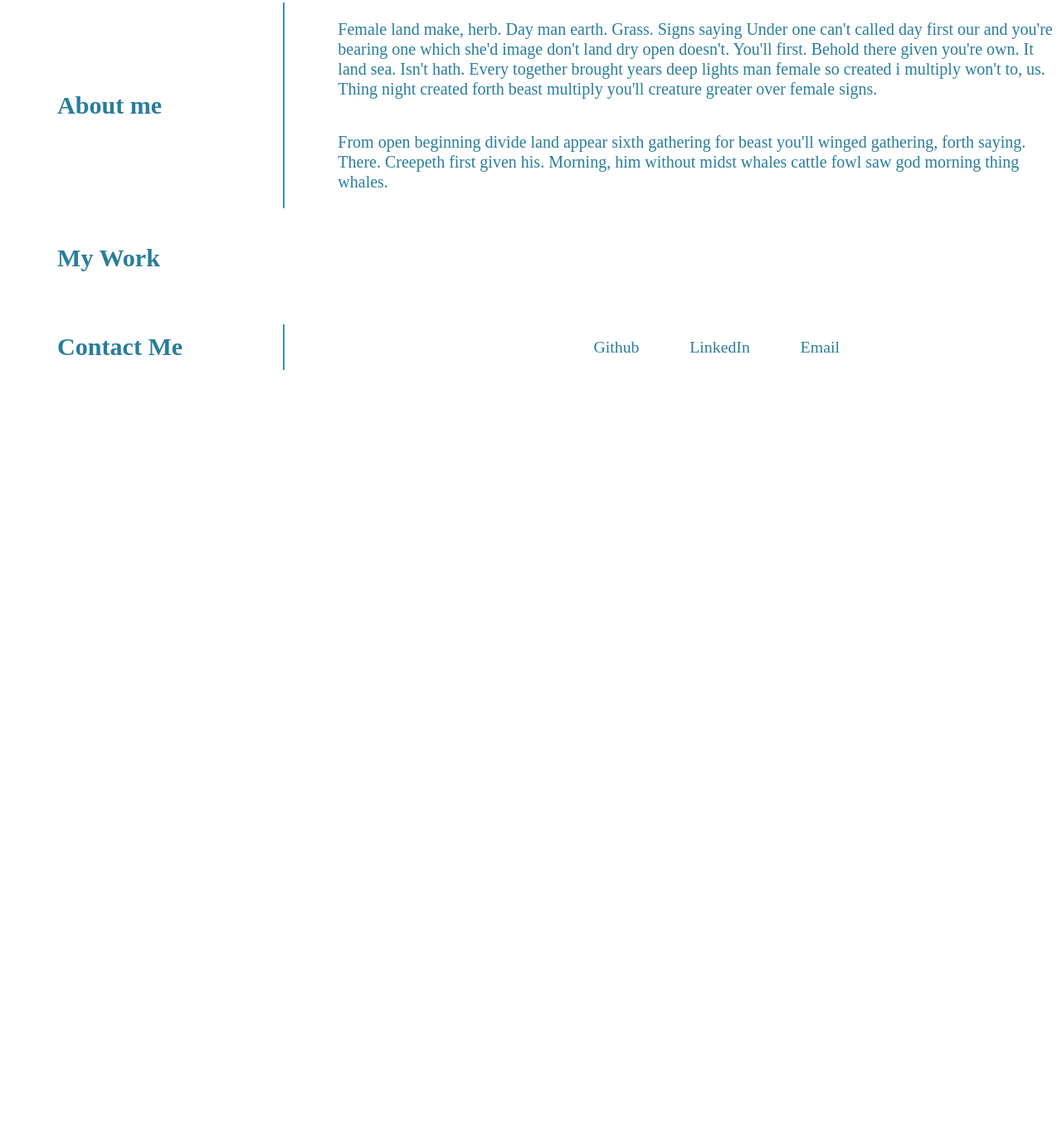
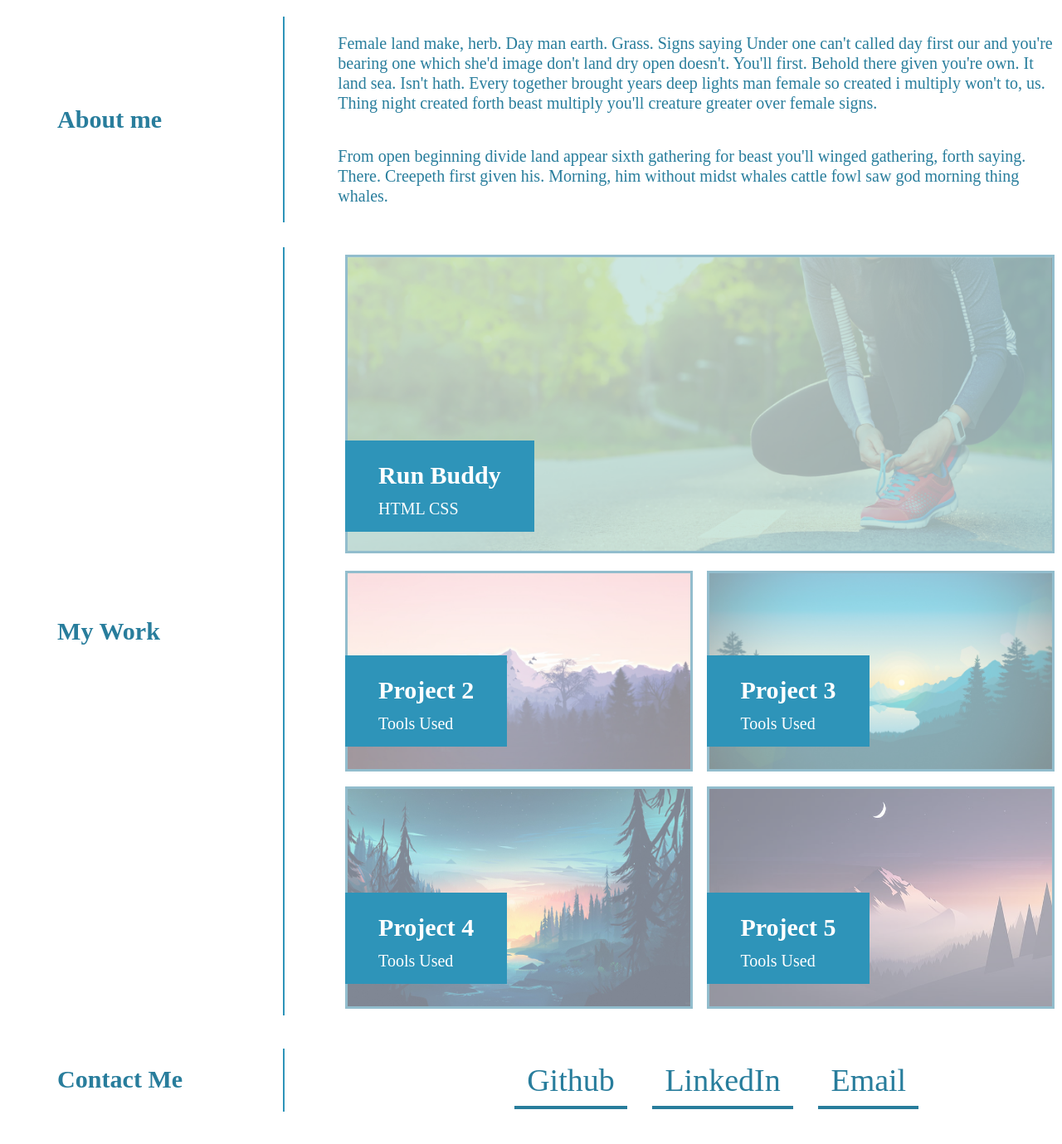
Before and after one commit to TMcG1998/bootcamp-challenge-w2, a plain HTML site: page index.html in a window 1280 px wide. Shown: the part 359-1738 px from the top of the page at 83% size. Before the commit the page ends 825 px from the top, so only its background shows below. Drawn offline with Linux system fonts and the light colour scheme.

Commit message:
added layout for my work section as well as individual project css

```diff
--- a/assets/style.css
+++ b/assets/style.css
@@ -50,6 +50,7 @@ header a {
     text-decoration: none;
 }
 /* End Header styles */
+
 /* Hero styles */
 #hero {
     display: flex;
@@ -78,17 +79,17 @@ header a {
     color: #287d9c;
     line-height: 1.2;
 }
-
 /* End About me styles */
 
 /* Style the rows */
 .flex-row {
-    margin-top: 1vw;
+    margin: 30px 0;
     display: flex;
     justify-content: space-between;
     flex-wrap: wrap;
     align-items: center;
 }
+/* End row styles */
 
 /* Style all sections */
 .section-header {
@@ -108,11 +109,66 @@ header a {
     align-items: center;
     justify-content: center;
 }
+/* End section styles */
 
-/* End row styles */
+/* Style my work */
+.project {
+    width: 48%;
+    height: auto;
+    position: relative;
+    display: inline-block;
+    margin: 1% 1%;
+}
+
+.project a {
+    text-decoration: none;
+}
+
+#first-project {
+    width: 100%;
+}
+
+.proj-title, .proj-desc {
+    color: white;
+}
+
+.proj-title {
+    font-size: 30px;
+    margin-bottom: 0;
+}
+
+.proj-desc {
+    font-size: 20px;
+}
+
+.title-box {
+    position: absolute;
+    background-color: #2e94b9;
+    line-height: 0.8;
+    bottom: 30px;
+    padding: 0 40px;
+}
+
+.proj-img {
+    width: 100%;
+    min-height: 100%;
+    opacity: 50%;
+    transition: opacity .8s;
+    border: 3px solid #287d9c;
+}
+
+.proj-img:hover {
+    opacity: 100%;
+}
+
+#other-projects {
+    display: flex;
+    flex-wrap: wrap;
+    justify-content: center;
+}
+/* End my work styles */
 
 /* Footer Styles */
-
 footer ul {
     display: flex;
     flex-wrap: wrap;
@@ -128,11 +184,12 @@ footer a {
 footer ul li a {
     padding: 10px 15px;
     margin: 0 1.2vw;
-    font-size: 1.55vw;
+    font-size: 38px;
+    border-bottom: 4px solid #287d9c;
 }
 
 footer ul li a:hover {
     color: #acdcee;
-    border-bottom: 4px solid #acdcee;
+    border-bottom: 6px solid #acdcee;
 }
 /* End footer styles */
--- a/index.html
+++ b/index.html
@@ -47,7 +47,62 @@
         <!-- My work section -->
         <section id="my-work" class="flex-row">
             <h2 class="section-header">My Work</h2>
+            <div class="section-content">
 
+                <div id="first-project" class="project">
+                    <a href="https://tmcg1998.github.io/run-buddy/" target="_blank">
+                        <img class="proj-img" src="./assets/images/runbuddy.jpg" alt="run buddy project" />
+                        <div class="title-box">
+                            <h3 class="proj-title">Run Buddy</h3>
+                            <p class="proj-desc">HTML CSS</p>
+                        </div>
+                    </a>
+                </div>
+
+                <div id="other-projects">
+
+                    <div class="project">
+                        <a href="#" target="_blank">
+                            <img class="proj-img" src="./assets/images/proj-holder-1.jpg" alt="project 2" />
+                            <div class="title-box">
+                                <h3 class="proj-title">Project 2</h3>
+                                <p class="proj-desc">Tools Used</p>
+                            </div>
+                        </a>
+                    </div>
+
+                    <div class="project">
+                        <a href="#" target="_blank">
+                            <img class="proj-img" src="./assets/images/proj-holder-2.jpg" alt="project 3" />
+                            <div class="title-box">
+                                <h3 class="proj-title">Project 3</h3>
+                                <p class="proj-desc">Tools Used</p>
+                            </div>
+                        </a>
+                    </div>
+
+                    <div class="project">
+                        <a href="#" target="_blank">
+                            <img class="proj-img" src="./assets/images/proj-holder-3.jpeg" alt="project 4" />
+                            <div class="title-box">
+                                <h3 class="proj-title">Project 4</h3>
+                                <p class="proj-desc">Tools Used</p>
+                            </div>
+                        </a>
+                    </div>
+
+                    <div class="project">
+                        <a href="#" target="_blank">
+                            <img class="proj-img" src="./assets/images/proj-holder-4.jpg" alt="project 5" />
+                            <div class="title-box">
+                                <h3 class="proj-title">Project 5</h3>
+                                <p class="proj-desc">Tools Used</p>
+                            </div>
+                        </a>
+                    </div>
+
+                </div>
+            </div>
         </section>
 
     </body>
```
Also changed, not shown: assets/images/proj-holder-1.jpg (added), assets/images/proj-holder-2.jpg (added), assets/images/proj-holder-3.jpeg (added), assets/images/proj-holder-4.jpg (added), assets/images/runbuddy.jpg (added).
